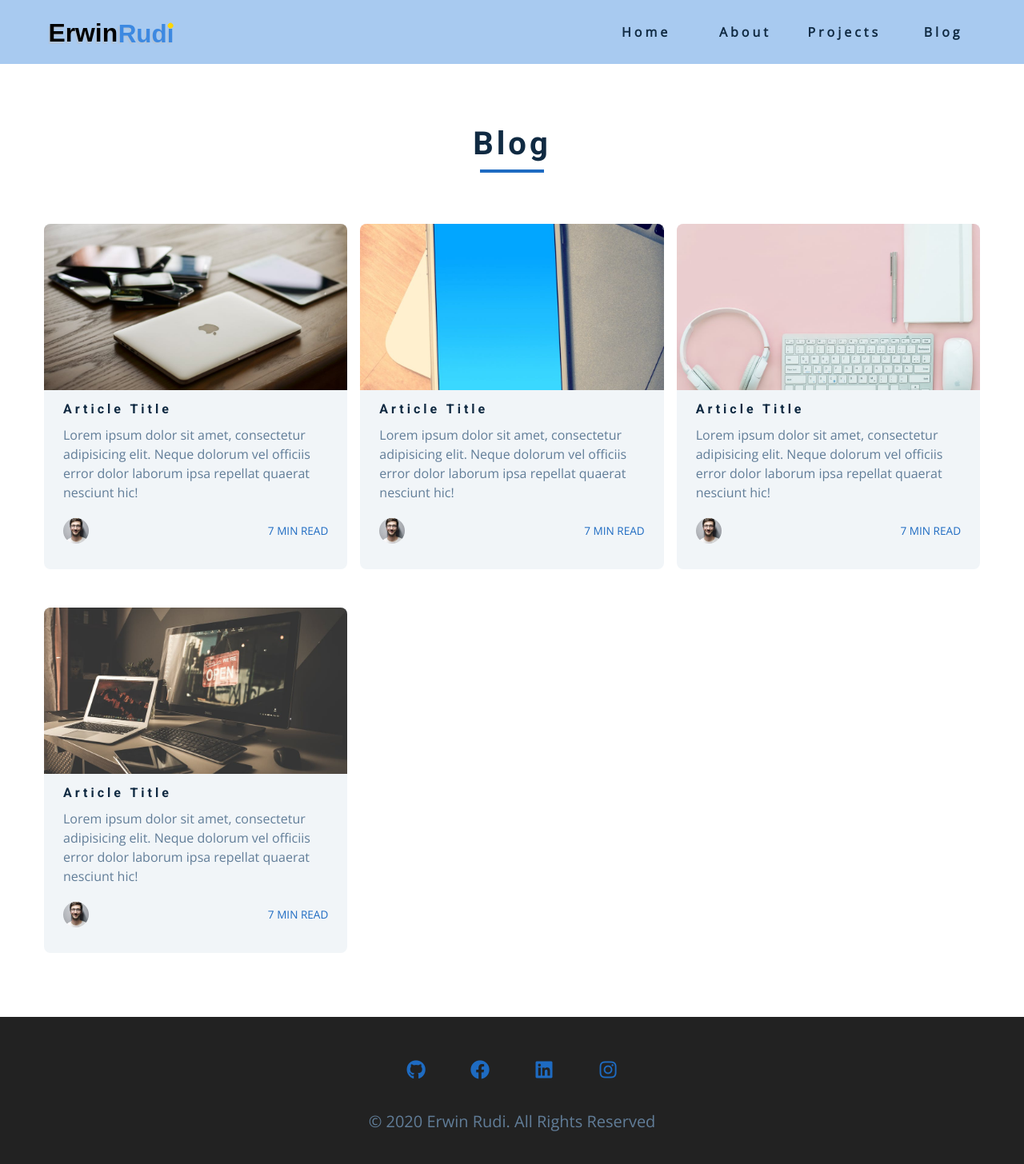
After one commit to solinuck/portfolio, a Flask app: page /blog/ in a window 1280 px wide. The commit adds this page. Shown: the whole page at 80% size. Run offline with Flask 2, Linux system fonts and the light colour scheme; data that the repository does not hold is empty.

Commit message:
started blog/create

```diff
--- a/portfolio_app/__init__.py
+++ b/portfolio_app/__init__.py
@@ -3,12 +3,14 @@ import os
 from flask import Flask
 from . import db
 from . import auth
+from . import blog
 
 
 def create_app(test_config=None):
     app = Flask(__name__, instance_relative_config=True)
     app.config.from_mapping(
-        SECRET_KEY="dev", DATABASE=os.path.join(app.instance_path, "flaskr.sqlite")
+        SECRET_KEY="dev",
+        DATABASE=os.path.join(app.instance_path, "flaskr.sqlite"),
     )
     if test_config is None:
         # load the instance config, if it exists, when not testing
@@ -25,5 +27,6 @@ def create_app(test_config=None):
 
     db.init_app(app)
     app.register_blueprint(auth.bp)
+    app.register_blueprint(blog.bp)
 
     return app
--- a/portfolio_app/auth.py
+++ b/portfolio_app/auth.py
@@ -43,7 +43,7 @@ def register_view():
                 (username, generate_password_hash(password)),
             )
             db.commit()
-            return redirect(url_for("auth.login"))
+            return redirect(url_for("auth.login_view"))
 
         flash(error)
 
@@ -70,7 +70,7 @@ def login_view():
         if error is None:
             session.clear()
             session["user_id"] = user["id"]
-            return redirect(url_for("index"))
+            return redirect(url_for("blog.bloglist_view"))
 
         flash(error)
 
@@ -94,14 +94,14 @@ def load_logged_in_user():
 @bp.route("/logout")
 def logout_view():
     session.clear()
-    return redirect(url_for("index"))
+    return redirect(url_for("blog.bloglist_view"))
 
 
 def login_required(view):
     @functools.wraps(view)
     def wrapped_view(**kwargs):
         if g.user is None:
-            return redirect(url_for("auth.login"))
+            return redirect(url_for("auth.login_view"))
 
         return view(**kwargs)
 
--- /dev/null
+++ b/portfolio_app/blog.py
@@ -0,0 +1,51 @@
+from flask import (
+    Blueprint,
+    render_template,
+    request,
+    flash,
+    g,
+    redirect,
+    url_for,
+)
+
+from .auth import login_required
+from .db import get_db
+
+bp = Blueprint("blog", __name__, url_prefix="/blog")
+
+
+@bp.route("/")
+def bloglist_view():
+    db = get_db()
+    posts = db.execute(
+        "SELECT p.id, title, body, created, author_id, username"
+        " FROM post p JOIN user u ON p.author_id = u.id"
+        " ORDER BY created DESC"
+    ).fetchall()
+    return render_template("blog/bloglist.html")
+
+
+@bp.route("/create", methods=("GET", "POST"))
+@login_required
+def create():
+    if request.method == "POST":
+        title = request.form["title"]
+        body = request.form["body"]
+        error = None
+
+        if not title:
+            error = "Title is required."
+
+        if error is not None:
+            flash(error)
+        else:
+            db = get_db()
+            db.execute(
+                "INSERT INTO post (title, body, author_id)"
+                " VALUES (?, ?, ?)",
+                (title, body, g.user["id"]),
+            )
+            db.commit()
+            return redirect(url_for("blog.index"))
+
+    return render_template("blog/create_article.html")
--- a/portfolio_app/static/css/styles.css
+++ b/portfolio_app/static/css/styles.css
@@ -736,7 +736,7 @@ Register Page
   grid-row-gap: 1.5rem;
 }
 
-input[type=text] {
+input[type=text], input[type=password] {
   width: 100%;
   padding: 0.4rem;
   border: 2px solid var(--clr-grey-8);
@@ -746,7 +746,7 @@ input[type=text] {
   color: var(--clr-primary-1);
 }
 
-input[type=text]:focus {
+input[type=text]:focus, input[type=password]:focus {
   border: 2px solid var(--clr-primary-1);
 }
 
--- a/portfolio_app/templates/auth/login.html
+++ b/portfolio_app/templates/auth/login.html
@@ -14,7 +14,7 @@
       <div class="flash">replace me</div>
       <form class="form" method="post">
         <input type="text" name="username" id="username" placeholder="Username" required>
-        <input type="text" type="password" name="password" id="password"
+        <input type="password" name="password" id="password"
           placeholder="Password" required>
         <input class="submit-btn" type="submit" value="Login">
       </form>
--- a/portfolio_app/templates/auth/register.html
+++ b/portfolio_app/templates/auth/register.html
@@ -14,7 +14,7 @@
       <div class="flash">replace me</div>
       <form class="form" method="post">
         <input type="text" name="username" id="username" placeholder="Username" required>
-        <input type="text" type="password" name="password" id="password"
+        <input type="password" name="password" id="password"
           placeholder="Password" required>
         <input class="submit-btn" type="submit" value="Register">
       </form>
--- a/portfolio_app/templates/base.html
+++ b/portfolio_app/templates/base.html
@@ -5,7 +5,7 @@
   <meta charset="UTF-8">
   <meta name="viewport" content="width=device-width, initial-scale=1.0">
   <meta http-equiv="X-UA-Compatible" content="ie=edge">
-  <title>Blog || {% block title %} {% endblock %}</title>
+  <title>ER || {% block title %} {% endblock %}</title>
 
   <link rel="stylesheet" href="{{ url_for('static', filename='css/styles.css')}}">
   <link rel="stylesheet"
--- /dev/null
+++ b/portfolio_app/templates/blog/bloglist.html
@@ -0,0 +1,113 @@
+{% extends "base.html" %}
+
+{% block title %} Blog {% endblock%}
+
+{% block content %}
+<!-- blog -->
+<div class="section section blog">
+  <!-- section title -->
+  <div class="section-title">
+    <h2>blog</h2>
+    <div class="underline"></div>
+  </div>
+  <!-- end of section title -->
+  <div class="section-center blog-center">
+    <!-- single article -->
+    <div class="card">
+      <div class="card-side card-front">
+        <!-- front of the card -->
+        <img src="{{ images_path }}/project-1.jpeg" alt="">
+        <div class="card-info">
+          <h4>article title</h4>
+          <p>Lorem ipsum dolor sit amet, consectetur adipisicing elit. Neque dolorum
+            vel officiis error dolor laborum ipsa repellat quaerat nesciunt hic!</p>
+          <div class="card-footer">
+            <img src="{{ images_path }}/hero-img-small.jpeg" alt="author image">
+            <p>7 min read</p>
+          </div>
+        </div>
+      </div>
+      <div class="card-side card-back">
+        <!-- front of the card -->
+        <button class="btn">
+          read more
+        </button>
+      </div>
+    </div>
+    <!-- end of single article -->
+
+    <!-- single article -->
+    <div class="card">
+      <div class="card-side card-front">
+        <!-- front of the card -->
+        <img src="{{ images_path }}/project-2.jpeg" alt="">
+        <div class="card-info">
+          <h4>article title</h4>
+          <p>Lorem ipsum dolor sit amet, consectetur adipisicing elit. Neque dolorum
+            vel officiis error dolor laborum ipsa repellat quaerat nesciunt hic!</p>
+          <div class="card-footer">
+            <img src="{{ images_path }}/hero-img-small.jpeg" alt="author image">
+            <p>7 min read</p>
+          </div>
+        </div>
+      </div>
+      <div class="card-side card-back">
+        <!-- front of the card -->
+        <button class="btn">
+          read more
+        </button>
+      </div>
+    </div>
+    <!-- end of single article -->
+
+    <!-- single article -->
+    <div class="card">
+      <div class="card-side card-front">
+        <!-- front of the card -->
+        <img src="{{ images_path }}/project-3.jpeg" alt="">
+        <div class="card-info">
+          <h4>article title</h4>
+          <p>Lorem ipsum dolor sit amet, consectetur adipisicing elit. Neque dolorum
+            vel officiis error dolor laborum ipsa repellat quaerat nesciunt hic!</p>
+          <div class="card-footer">
+            <img src="{{ images_path }}/hero-img-small.jpeg" alt="author image">
+            <p>7 min read</p>
+          </div>
+        </div>
+      </div>
+      <div class="card-side card-back">
+        <!-- front of the card -->
+        <button class="btn">
+          read more
+        </button>
+      </div>
+    </div>
+    <!-- end of single article -->
+
+    <!-- single article -->
+    <div class="card">
+      <div class="card-side card-front">
+        <!-- front of the card -->
+        <img src="{{ images_path }}/project-4.jpeg" alt="">
+        <div class="card-info">
+          <h4>article title</h4>
+          <p>Lorem ipsum dolor sit amet, consectetur adipisicing elit. Neque dolorum
+            vel officiis error dolor laborum ipsa repellat quaerat nesciunt hic!</p>
+          <div class="card-footer">
+            <img src="{{ images_path }}/hero-img-small.jpeg" alt="author image">
+            <p>7 min read</p>
+          </div>
+        </div>
+      </div>
+      <div class="card-side card-back">
+        <!-- front of the card -->
+        <button class="btn">
+          read more
+        </button>
+      </div>
+    </div>
+    <!-- end of single article -->
+  </div>
+</div>
+<!--end of  blog -->
+{% endblock %}
```
Also changed, not shown: portfolio_app/templates/blog/create_article.html (+13 -0 lines), portfolio_app/templates/blog/blog_list.html (deleted).
